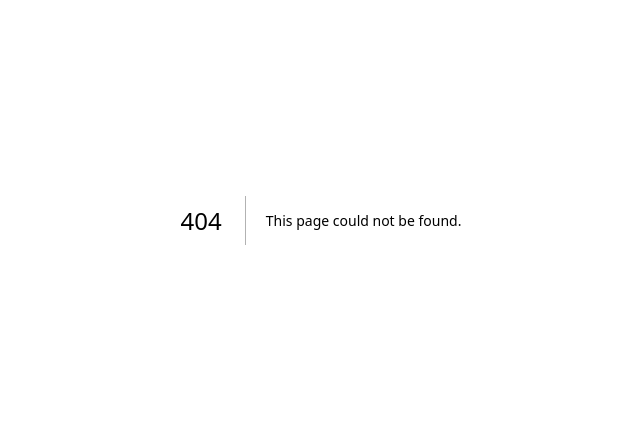
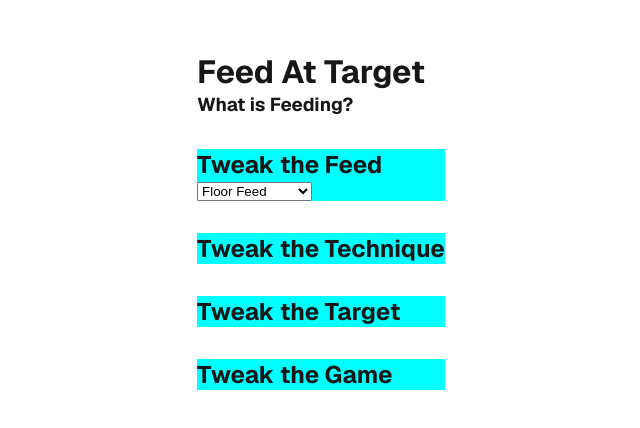
Before and after one commit to Devvaru/Tennis-Mock-Up, a Next.js app in the folder ttt-frontend/: page /feed-at-target in a window 1280 px wide. Before the commit this address had no page. Shown: the part 180-608 px from the top of the page, without its empty margins (319-959 px from the left). Built offline with nearby package versions, Linux system fonts and the light colour scheme.

Commit message:
Create main page and set up simple dropdown

```diff
--- /dev/null
+++ b/ttt-frontend/src/app/feed-at-target/page.tsx
@@ -0,0 +1,79 @@
+"use client"
+
+import React, { useEffect, useState } from "react";
+// import Image from "next/image";
+import styles from "../page.module.css";
+
+export default function Home() {
+
+    const feedingOptions = [
+        { value: "Floor Feed", label: "Floor Feed", description: "Roll the ball along the ground." },
+        { value: "NDH Feed", label: "NDH Feed", description: "Loft the ball up with your non-dominant hand." },
+        { value: "NDH Wall Feed", label: "NDH Wall Feed", description: "Loft the ball up and at the wall with your non-dominant hand." },
+    ]
+
+    const [selectedFeed, setSelectedFeed] = useState(feedingOptions[0].value);
+
+    const handleChange = (event) => {
+        setSelectedFeed(event.target.value);
+    }
+
+    useEffect(() => {
+        console.log('selected', selectedFeed)
+    }, [selectedFeed]);
+
+    return (
+        <div className={styles.page}>
+            <main className={styles.main}>
+                <header className="">
+                    <h1>
+                        Feed At Target
+                    </h1>
+
+                    <h3>
+                        What is Feeding?
+                    </h3>
+
+                    {/* accordion */}
+
+                </header>
+
+                <section className="activity-section">
+                    <h2>
+                        Tweak the Feed
+                    </h2>
+                    <form>
+                        <label htmlFor="feed-select"></label>
+                        <select id="feed-select" value={selectedFeed} onChange={handleChange}>
+                            {feedingOptions.map((option) => (
+                                <option key={option.value} value={option.value}>
+                                    {option.label}
+                                </option>
+                            ))}
+                        </select>
+                    </form>
+                </section>
+
+                <section className="activity-section">
+                    <h2>
+                        Tweak the Technique
+                    </h2>
+                </section>
+
+                <section className="activity-section">
+                    <h2>
+                        Tweak the Target
+                    </h2>
+                </section>
+
+                <section className="activity-section">
+                    <h2>
+                        Tweak the Game
+                    </h2>
+                </section>
+            </main>
+            <footer className={styles.footer}>
+            </footer>
+        </div>
+    );
+}
--- a/ttt-frontend/src/app/globals.css
+++ b/ttt-frontend/src/app/globals.css
@@ -35,6 +35,15 @@ a {
   text-decoration: none;
 }
 
+main {
+  display: flex;
+  flex-direction: column;
+}
+
+.activity-section {
+  background-color: aqua;
+}
+
 @media (prefers-color-scheme: dark) {
   html {
     color-scheme: dark;
```
